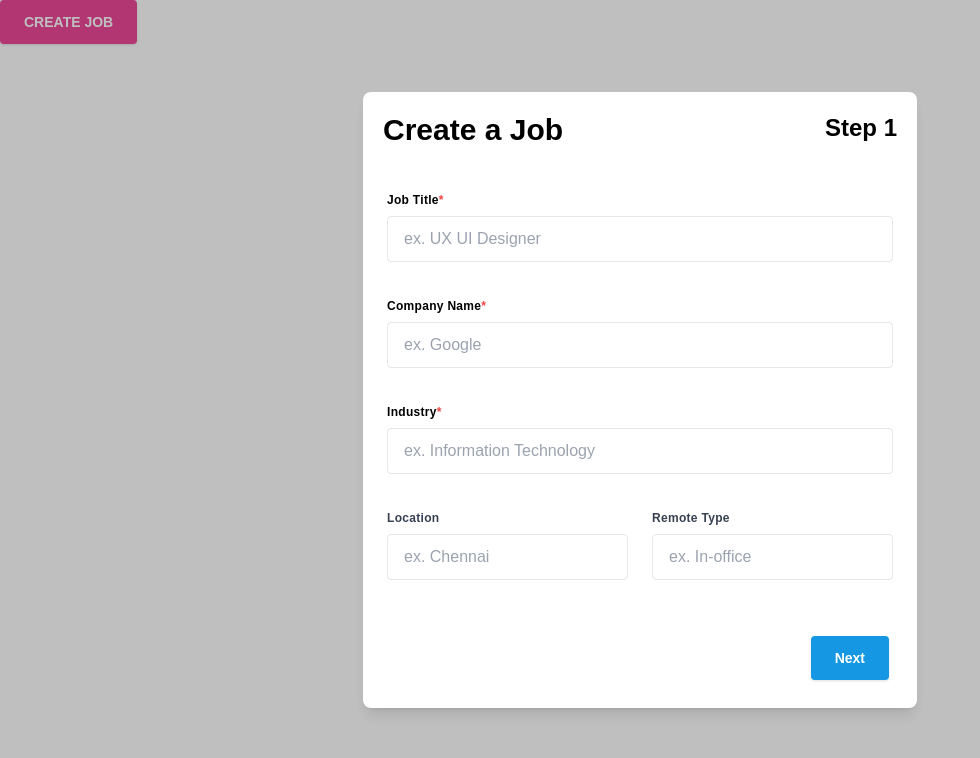
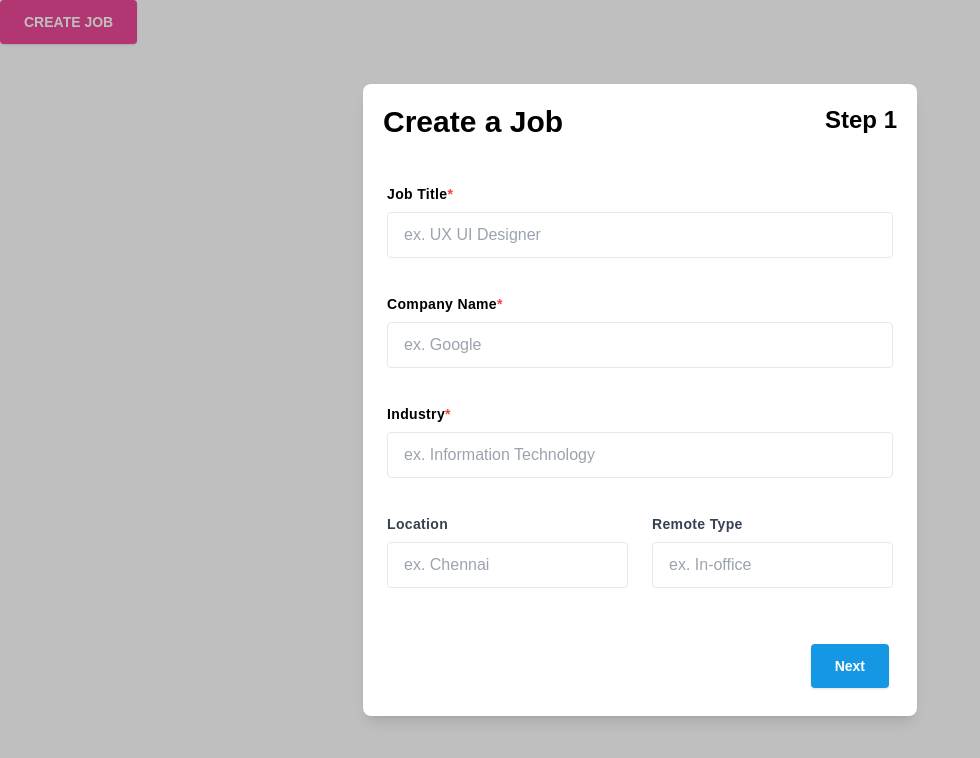
Before and after one commit to hansil18/Great-Vibes-Frontend-Task, a React (Create React App) app: page / in a window 1280 px wide. Both pictures are taken after a click on the button "CREATE JOB". Shown: the top 758 px of the page, without its empty margins (0-980 px from the left). Built offline with nearby package versions, Linux system fonts and the light colour scheme.

Commit message:
style change

```diff
--- a/src/components/JobsDetailsPage.jsx
+++ b/src/components/JobsDetailsPage.jsx
@@ -6,7 +6,7 @@ import { jobDataFromGetRequest } from "../services/jobDataReceiveGetRequest"
 function JobsDetailsPage(props) {
   return (
     <>
-      <div class="grid grid-cols-2 gap-4 p-4 fixed w-full z-50">
+      <div class="grid grid-cols-2 gap-4 p-4 overflow-y-auto absolute overflow-x-hidden  w-full z-50">
         {
           props.jobDetails ?
             props.jobDetails.filter((job) => (job.is_quick_apply === props.jobData.is_quick_apply)).map((job) => (
--- a/src/components/StepFirstForm.jsx
+++ b/src/components/StepFirstForm.jsx
@@ -55,7 +55,7 @@ function StepFirstForm(props) {
                   <form class="w-full max-w-lg">
                     <div class="flex flex-wrap -mx-3 mb-6">
                       <div class="w-full px-3 mb-6 md:mb-0">
-                        <div class="flex tracking-wide text-xs font-bold mb-2" for="grid-first-name">
+                        <div class="flex tracking-wide text-sm font-bold mb-2" for="grid-first-name">
                           Job Title
                           <div class="text-red-500">*</div>
                         </div>
@@ -65,7 +65,7 @@ function StepFirstForm(props) {
                     </div>
                     <div class="flex flex-wrap -mx-3 mb-6">
                       <div class="w-full px-3 mb-6 md:mb-0">
-                        <div class="flex tracking-wide text-xs font-bold mb-2" for="grid-first-name">
+                        <div class="flex tracking-wide text-sm font-bold mb-2" for="grid-first-name">
                           Company Name
                           <div class="text-red-500">*</div>
                         </div>
@@ -75,7 +75,7 @@ function StepFirstForm(props) {
                     </div>
                     <div class="flex flex-wrap -mx-3 mb-6">
                       <div class="w-full px-3 mb-6 md:mb-0">
-                        <div class="flex tracking-wide text-xs font-bold mb-2" for="grid-first-name">
+                        <div class="flex tracking-wide text-sm font-bold mb-2" for="grid-first-name">
                           Industry
                           <div class="text-red-500">*</div>
                         </div>
@@ -85,13 +85,13 @@ function StepFirstForm(props) {
                     </div>
                     <div class="flex flex-wrap -mx-3 mb-2">
                       <div class="w-1/2 px-3 mb-6 md:mb-0">
-                        <label class="block tracking-wide text-gray-700 text-xs font-bold mb-2" for="grid-city">
+                        <label class="block tracking-wide text-gray-700 text-sm font-bold mb-2" for="grid-city">
                           Location
                         </label>
                         <input value={props.jobData.location} name="location" onChange={(e) => onValueChange(e)} class="appearance-none block w-full border border-gray-200 rounded py-3 px-4 leading-tight focus:outline-none focus:bg-white focus:border-gray-500" id="grid-city" type="text" placeholder="ex. Chennai" />
                       </div>
                       <div class="w-1/2 px-3 mb-6 md:mb-0">
-                        <label class="block tracking-wide text-gray-700 text-xs font-bold mb-2" for="grid-zip">
+                        <label class="block tracking-wide text-gray-700 text-sm font-bold mb-2" for="grid-zip">
                           Remote Type
                         </label>
                         <input value={props.jobData.remote_type} name="remote_type" onChange={(e) => onValueChange(e)} class="appearance-none block w-full border border-gray-200 rounded py-3 px-4 leading-tight focus:outline-none focus:bg-white focus:border-gray-500" id="grid-zip" type="text" placeholder="ex. In-office" />
--- a/src/components/StepSecondForm.jsx
+++ b/src/components/StepSecondForm.jsx
@@ -54,8 +54,8 @@ function StepSecondForm(props) {
                   <div className="relative p-6 flex-auto">
                     <form class="w-full max-w-lg">
                       <div class="flex flex-wrap -mx-3 mb-2">
-                        <div class="w-full px-3 mb-6 md:mb-0">
-                          <label class="block tracking-wide text-gray-700 text-xs font-bold mb-2" for="grid-city">
+                        <div class="w-full px-3 py-2 mb-6 md:mb-0">
+                          <label class="block tracking-wide text-gray-700 text-sm font-bold mb-2" for="grid-city">
                             Experience
                           </label>
                           <div className="flex justify-between">
@@ -65,8 +65,8 @@ function StepSecondForm(props) {
                         </div>
                       </div>
                       <div class="flex flex-wrap -mx-3 mb-2">
-                        <div class="w-full px-3 mb-6 md:mb-0">
-                          <label class="block tracking-wide text-gray-700 text-xs font-bold mb-2" for="grid-city">
+                        <div class="w-full px-3 py-2 mb-6 md:mb-0">
+                          <label class="block tracking-wide text-gray-700 text-sm font-bold mb-2" for="grid-city">
                             Salary
                           </label>
                           <div className="flex justify-between">
@@ -76,26 +76,26 @@ function StepSecondForm(props) {
                         </div>
                       </div>
                       <div class="flex flex-wrap -mx-3 mb-2">
-                        <div class="w-full px-3 mb-6 md:mb-0">
-                          <div class="flex tracking-wide text-xs font-bold mb-2" for="grid-first-name">
+                        <div class="w-full px-3 py-2 mb-6 md:mb-0">
+                          <div class="flex tracking-wide text-sm font-bold mb-2" for="grid-first-name">
                             Total employee
                           </div>
                           <input value={props.jobData.total_employees} name="total_employees" onChange={(e) => onValueChange(e)} class="appearance-none block w-full border rounded py-3 px-4 mb-3 leading-tight focus:outline-none focus:bg-white" id="grid-first-name" type="text" placeholder="ex. 100" />
                         </div>
                       </div>
                       <div class="flex flex-wrap -mx-3 mb-2">
-                        <div class="w-full px-3 mb-6 md:mb-0">
-                          <div class="flex tracking-wide text-xs font-bold mb-2" for="grid-first-name">
+                        <div class="w-full px-3 py-2 mb-6 md:mb-0">
+                          <div class="flex tracking-wide text-sm font-bold mb-2" for="grid-first-name">
                             Apply type
                           </div>
                           <div className="flex">
                             <div class="flex items-center mr-4">
                               <input id="bordered-radio-1" type="radio" value={props.jobData.is_quick_apply} onChange={(e) => onValueChange(e)} name="bordered-radio" class="w-4 h-4 py-4 text-blue-600 bg-gray-100 border-gray-300 focus:ring-blue-500 dark:focus:ring-blue-600 dark:ring-offset-gray-800 focus:ring-2 dark:bg-gray-700 dark:border-gray-600" />
-                              <label for="bordered-radio-1" class="w-full py-4 ml-1 block tracking-wide text-gray-500 text-xs font-bold">Quick Apply</label>
+                              <label for="bordered-radio-1" class="w-full py-4 ml-1 block tracking-wide text-gray-500 text-sm font-bold">Quick Apply</label>
                             </div>
                             <div class="flex items-center">
                               <input id="bordered-radio-2" type="radio" value={props.jobData.is_quick_apply} onChange={(e) => onValueChange(e)} name="bordered-radio" class="w-4 h-4 text-blue-600 bg-gray-100 border-gray-300 focus:ring-blue-500 dark:focus:ring-blue-600 dark:ring-offset-gray-800 focus:ring-2 dark:bg-gray-700 dark:border-gray-600" />
-                              <label for="bordered-radio-2" class="w-full py-4 ml-1 block tracking-wide text-gray-500 text-xs font-bold">External Apply</label>
+                              <label for="bordered-radio-2" class="w-full py-4 ml-1 block tracking-wide text-gray-500 text-sm font-bold">External Apply</label>
                             </div>
                           </div>
                         </div>
```
